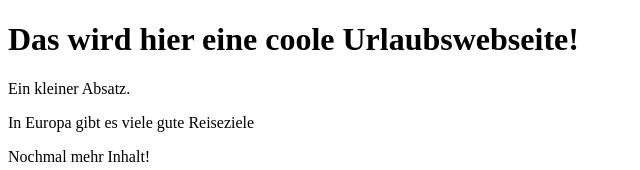
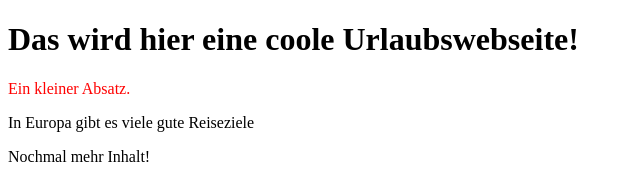
Before and after one commit to thomder/holidayadvice, a plain HTML site: page index.html in a window 1280 px wide. Shown: the top 170 px of the page, without its empty margins (0-640 px from the left). Drawn offline with Linux system fonts and the light colour scheme.

Commit message:
Changing color of a paragraph

```diff
--- a/index.html
+++ b/index.html
@@ -7,7 +7,7 @@
 </head>
 <body style="background-color: rgb(255, 255, 255)">
  <h1>Das wird hier eine coole Urlaubswebseite!</h1>
- <p>Ein kleiner Absatz.</p>
+ <p style="color: red;">Ein kleiner Absatz.</p>
  <p>In Europa gibt es viele gute Reiseziele</p>
  <p>Nochmal mehr Inhalt!</p>
  <a href="#">Nach oben springen</a>
```
